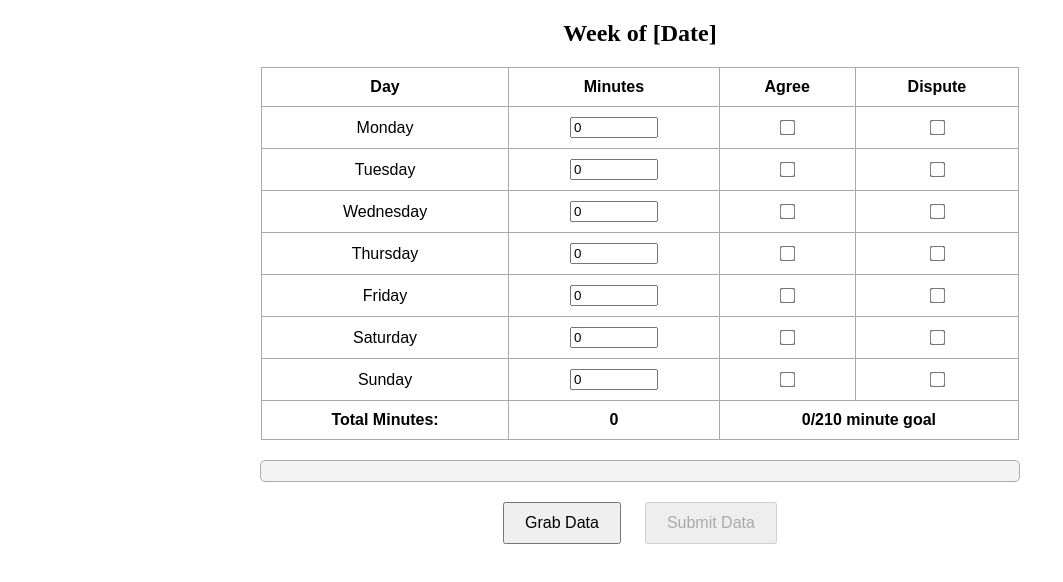
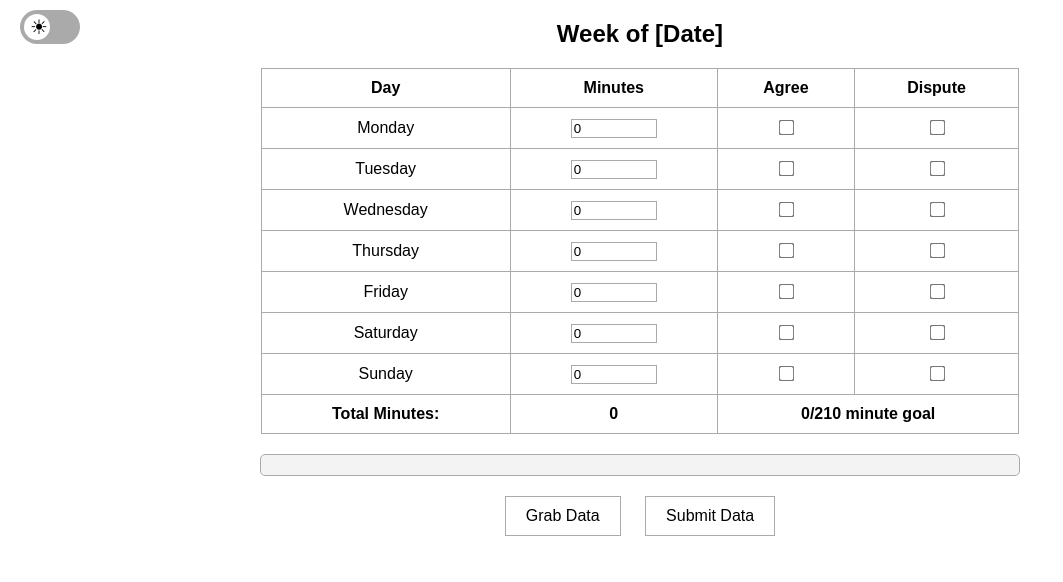
Before and after one commit to kyle799/weighttracker, a plain HTML site: page index.html in a window 1280 px wide. Shown: the whole page, without its empty margins (0-1063 px from the left). Drawn offline with Linux system fonts and the light colour scheme; no server answers.

Commit message:
added funny darkmode slider

```diff
--- a/app.js
+++ b/app.js
@@ -211,5 +211,28 @@ window.addEventListener('beforeunload', function (e) {
 document.getElementById('grab-data-button').addEventListener('click', fetchData);
 document.getElementById('submit-data-button').addEventListener('click', saveData);
 
-// Fetch data and populate the table when the page loads
-window.onload = fetchData;
+// Dark mode toggle functionality
+const darkModeToggle = document.getElementById('dark-mode-toggle');
+
+darkModeToggle.addEventListener('change', toggleDarkMode);
+
+function toggleDarkMode() {
+    const body = document.body;
+
+    if (darkModeToggle.checked) {
+        body.classList.add('dark-mode');
+        localStorage.setItem('darkMode', 'enabled');
+    } else {
+        body.classList.remove('dark-mode');
+        localStorage.setItem('darkMode', 'disabled');
+    }
+}
+
+// Apply dark mode if previously selected
+window.onload = () => {
+    if (localStorage.getItem('darkMode') === 'enabled') {
+        document.body.classList.add('dark-mode');
+        darkModeToggle.checked = true;
+    }
+    fetchData();
+};
--- a/index.html
+++ b/index.html
@@ -4,20 +4,46 @@
     <meta charset="UTF-8">
     <title>Weekly Time Tracker</title>
     <style>
-        /* Existing styles */
+        /* Variables for light and dark modes */
+        :root {
+            --background-color: #ffffff;
+            --text-color: #000000;
+            --table-border-color: #aaa;
+            --progress-bar-color: #4caf50;
+            --progress-bar-background: #f3f3f3;
+            --input-background: #ffffff;
+            --input-text-color: #000000;
+        }
+        body.dark-mode {
+            --background-color: #121212;
+            --text-color: #ffffff;
+            --table-border-color: #444;
+            --progress-bar-color: #76ff03;
+            --progress-bar-background: #333;
+            --input-background: #1e1e1e;
+            --input-text-color: #ffffff;
+        }
+        body {
+            background-color: var(--background-color);
+            color: var(--text-color);
+            font-family: Arial, sans-serif;
+            transition: background-color 0.3s, color 0.3s;
+        }
         table {
             width: 60%;
             margin: 20px auto;
             border-collapse: collapse;
-            font-family: Arial, sans-serif;
         }
         th, td {
-            border: 1px solid #aaa;
+            border: 1px solid var(--table-border-color);
             padding: 10px;
             text-align: center;
         }
         input[type="number"] {
             width: 80px;
+            background-color: var(--input-background);
+            color: var(--input-text-color);
+            border: 1px solid var(--table-border-color);
         }
         input[type="checkbox"] {
             transform: scale(1.2);
@@ -34,6 +60,14 @@
             margin: 0 10px;
             padding: 10px 20px;
             font-size: 16px;
+            background-color: var(--background-color);
+            color: var(--text-color);
+            border: 1px solid var(--table-border-color);
+            cursor: pointer;
+        }
+        button:hover {
+            background-color: var(--table-border-color);
+            color: var(--background-color);
         }
         /* Style for the week title */
         #week-title {
@@ -45,20 +79,85 @@
         .progress-container {
             width: 60%;
             margin: 20px auto;
-            background-color: #f3f3f3;
-            border: 1px solid #aaa;
+            background-color: var(--progress-bar-background);
+            border: 1px solid var(--table-border-color);
             border-radius: 5px;
             overflow: hidden;
         }
         .progress-bar {
             height: 20px;
-            background-color: #4caf50;
+            background-color: var(--progress-bar-color);
             width: 0%;
             transition: width 0.3s;
+        }
+        /* Dark mode toggle slider */
+        .dark-mode-toggle {
+            position: absolute;
+            top: 10px;
+            left: 10px;
+            display: flex;
+            align-items: center;
+        }
+        .toggle-switch {
+            position: relative;
+            width: 60px;
+            height: 34px;
+            margin-left: 10px;
+        }
+        .toggle-switch input {
+            opacity: 0;
+            width: 0;
+            height: 0;
+        }
+        .slider {
+            position: absolute;
+            cursor: pointer;
+            top: 0; left: 0;
+            right: 0; bottom: 0;
+            background-color: var(--table-border-color);
+            transition: .4s;
+            border-radius: 34px;
+        }
+        .slider:before {
+            position: absolute;
+            content: '';
+            height: 26px; width: 26px;
+            left: 4px; bottom: 4px;
+            background-color: var(--background-color);
+            transition: .4s;
+            border-radius: 50%;
+        }
+        input:checked + .slider {
+            background-color: var(--table-border-color);
+        }
+        input:checked + .slider:before {
+            transform: translateX(26px);
+        }
+        /* Sun and Moon Icons */
+        .slider:after {
+            content: '☀';
+            position: absolute;
+            left: 10px;
+            top: 5px;
+            font-size: 20px;
+            color: var(--text-color);
+        }
+        input:checked + .slider:after {
+            content: '🌙';
+            left: 34px;
+            color: var(--text-color);
         }
     </style>
 </head>
 <body>
+
+    <!-- Dark Mode Toggle Slider -->
+    <div class="dark-mode-toggle">
+        <label class="toggle-switch">
+            <input type="checkbox" id="dark-mode-toggle">
+            <span class="slider"></span>
+        </label>
+    </div>
 
     <!-- Week Title -->
     <h1 id="week-title">Week of [Date]</h1>
```
